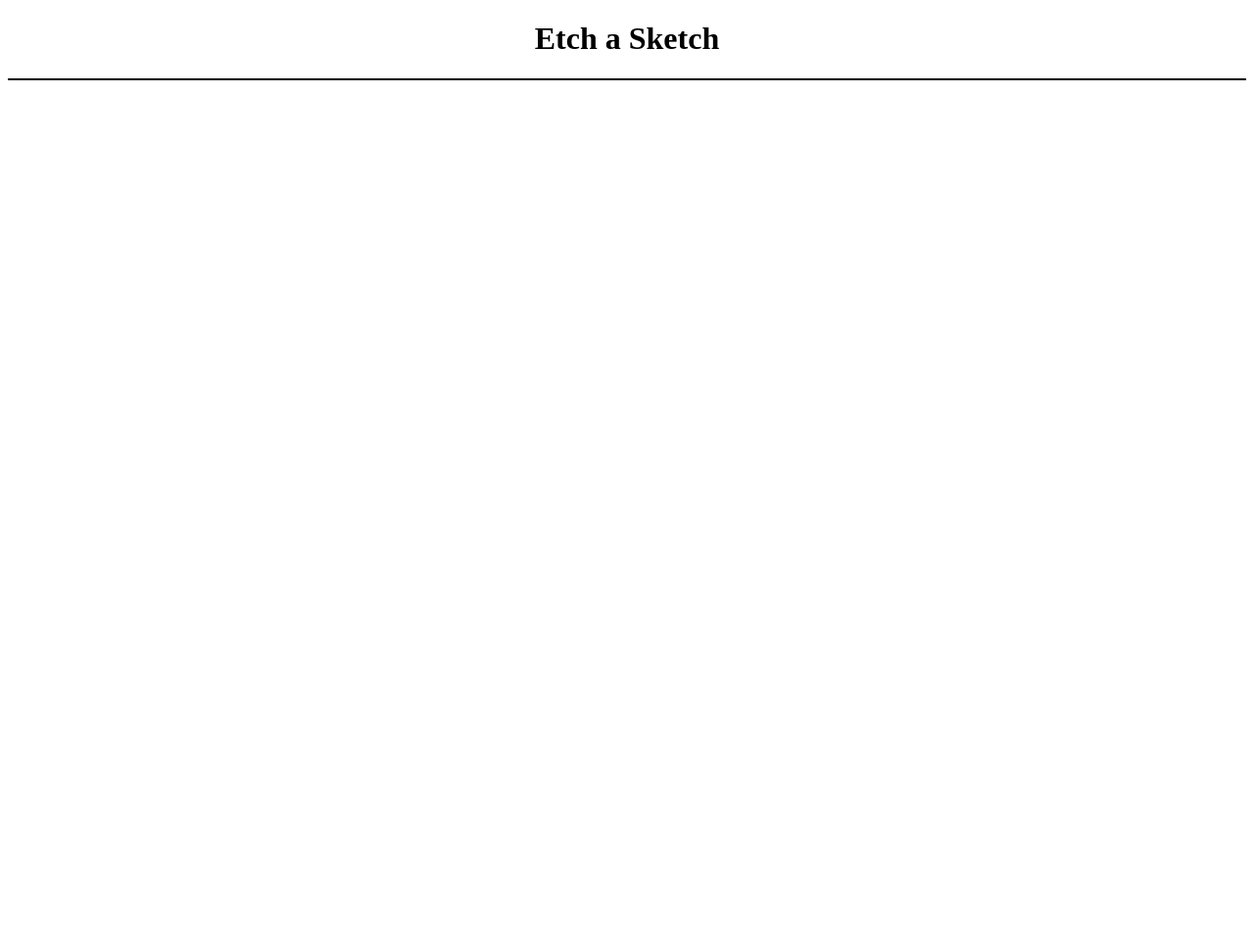
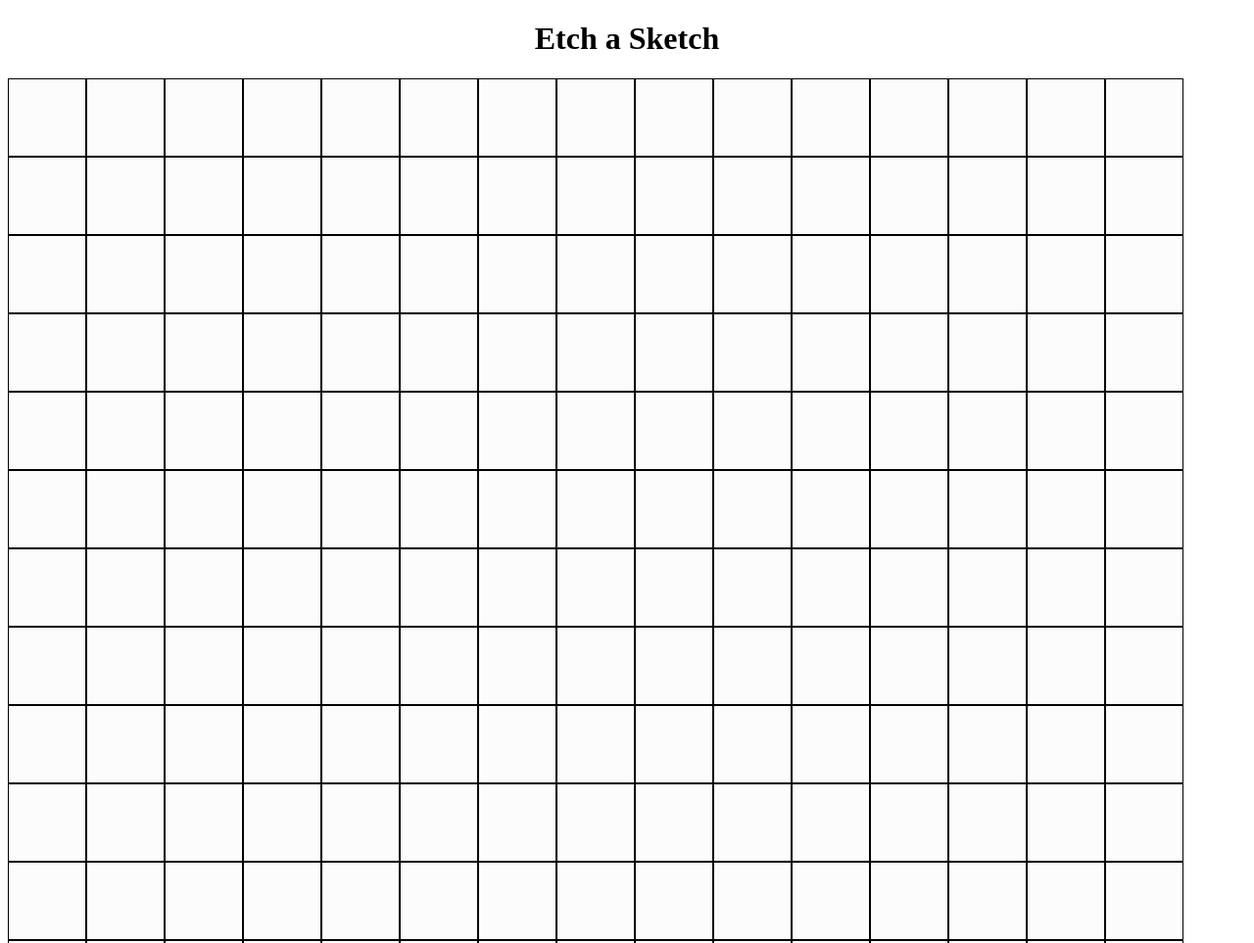
Before and after one commit to TylerNguye/odin-etch-a-sketch, a plain HTML site: page index.html in a window 1280 px wide. Shown: the top 963 px of the page at 98% size. Before the commit the page ends 800 px from the top, so only its background shows below. Drawn offline with Linux system fonts and the light colour scheme.

Commit message:
Add shading feature

```diff
--- a/script.js
+++ b/script.js
@@ -1,17 +1,44 @@
 const gridContainer = document.querySelector("#grid-container")
 
 function createSquares() {
+    const side = gridContainer.clientWidth / 16
     for (let i = 0; i < 16; i++) {
         for (let j = 0; j < 16; j++) {
             const square = document.createElement("div")
-            square.classList.add("square")
-            square.classList.addEventListener('mouseenter', () => {
-                square.style.opacity = 1
+            initSquareAttributes(square, side)
+            square.addEventListener('mouseenter', () => {
+                if (square.classList.contains("paintable")) {
+                    const opacity = Math.min(Number(square.style.opacity) + 0.1, 1)
+                    console.log("Opacity: " + opacity)
+                    square.style.opacity = opacity
+                    console.log("New: " + square.style.opacity)
+                }
+                square.classList.remove("paintable")
             })
-            // square.classList.addEventListener('mouseleave', )
-            gridContainer.appendChild(square)
+            square.addEventListener('mouseleave', () => {
+                square.classList.add("paintable")
+            })
+            const squareBorder = initSquareBorder(side)
+            squareBorder.appendChild(square)
+            gridContainer.appendChild(squareBorder)
         }
     }
 }
 
+function initSquareAttributes(square, side) {
+    square.classList.add("square")
+    square.classList.add("paintable")
+    square.style.opacity = 0.01
+    square.style.width = side + "px"
+    square.style.height = side + "px"
+}
+
+function initSquareBorder(side) {
+    const squareBorder = document.createElement("div")
+    squareBorder.classList.add("square-border")
+    squareBorder.style.width = side + 1 + "px"
+    squareBorder.style.height = side + 1 + "px"
+    return squareBorder
+}
+
 createSquares()
--- a/styles.css
+++ b/styles.css
@@ -9,12 +9,15 @@ h1 {
 #grid-container {
     display: flex;
     flex-wrap: wrap;
-    border: 1px solid black;
+    width: 100%;
 }
 
 .square {
-    border: 1px dashed black;
+    background-color: #022202;
+    flex: auto;
+}
+
+.square-border {
+    border: 1px solid black;
     border-collapse: collapse;
-    opacity: 0;
-    background-color: red;
 }
```
Also changed, not shown: index.html (+2 -1 lines).
